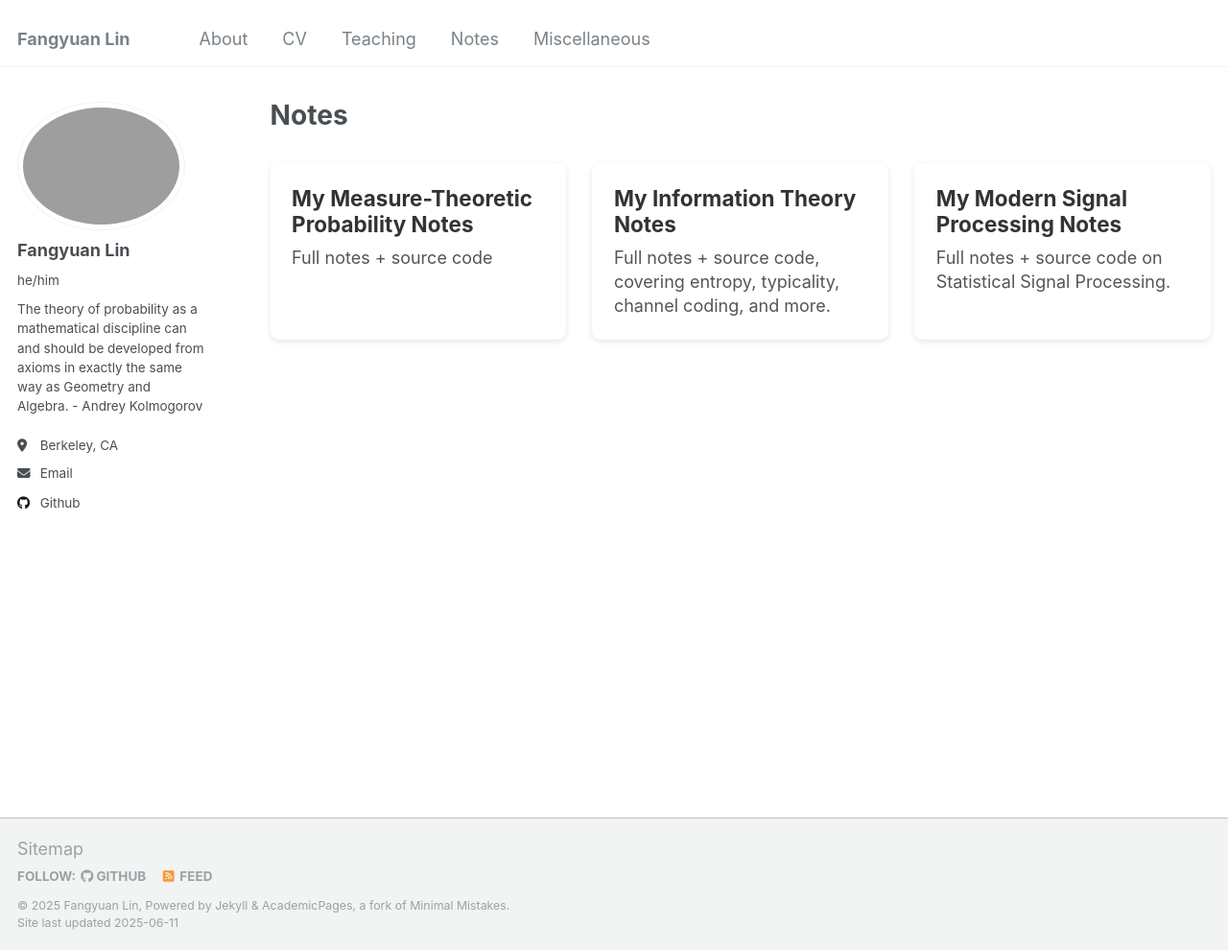
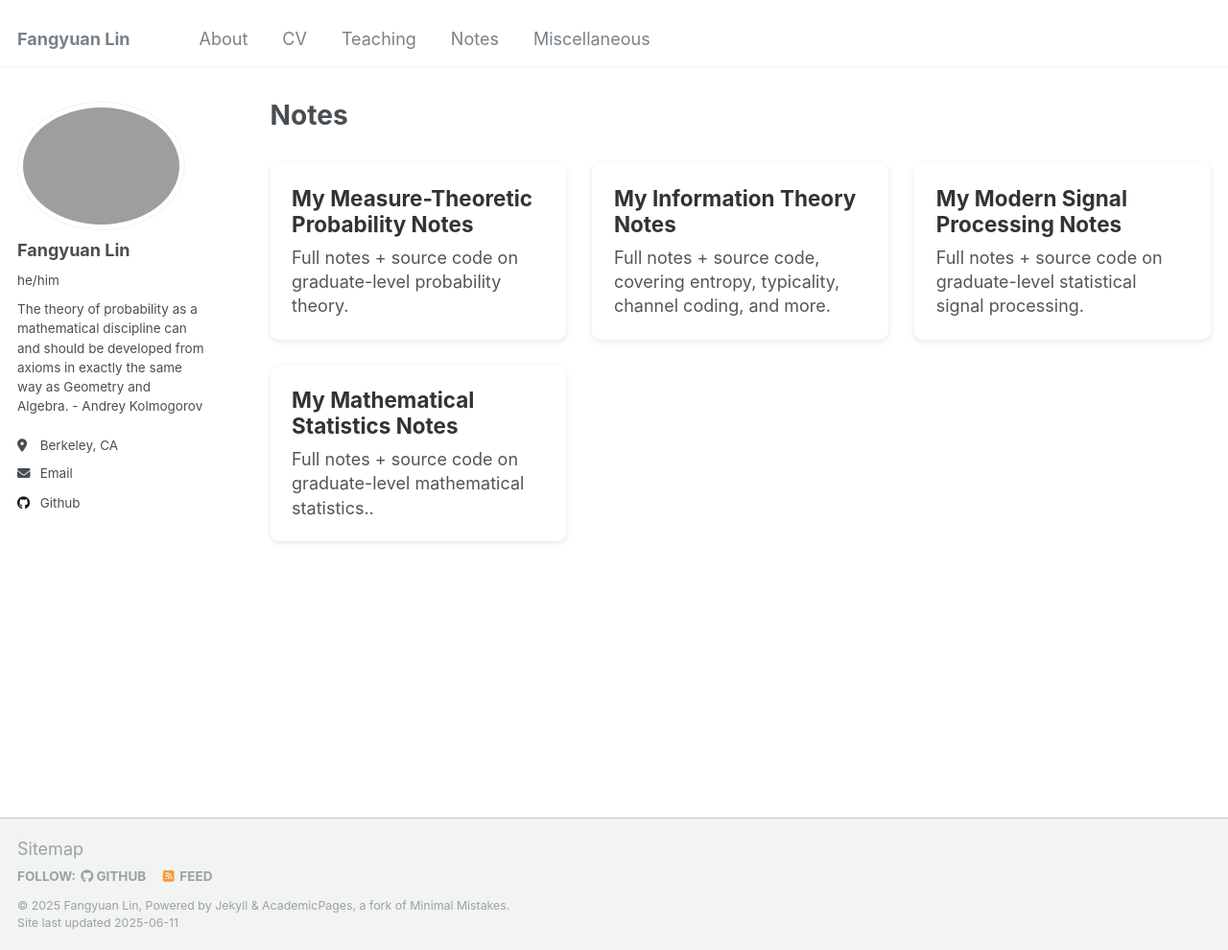
Before and after one commit to hongyingjia618/hongyingjia618.github.io, a Jekyll site: the page built from _pages/notes.md, in a window 1280 px wide and 990 px high. Shown: the whole window at 96% size. Built offline with Jekyll 4.4.1, drawn with Linux system fonts in a browser that asks for light colours.

Commit message:
Added mathematical statistics notes

```diff
--- a/_pages/notes.md
+++ b/_pages/notes.md
@@ -12,7 +12,7 @@ redirect_from:
 <div class="notes-grid">
   <article class="note-card">
     <h2><a href="https://www.overleaf.com/read/zpgnzggbqftw#f07866">My Measure-Theoretic Probability Notes</a></h2>
-    <p>Full notes + source code</p>
+    <p>Full notes + source code on graduate-level probability theory.</p>
   </article>
 
   <article class="note-card">
@@ -22,6 +22,11 @@ redirect_from:
 
   <article class="note-card">
     <h2><a href="https://www.overleaf.com/read/bqfzpxrbqcqh#7c9b51">My Modern Signal Processing Notes</a></h2>
-    <p>Full notes + source code on Statistical Signal Processing.</p>
+    <p>Full notes + source code on graduate-level statistical signal processing.</p>
+  </article>
+
+  <article class="note-card">
+    <h2><a href="https://www.overleaf.com/read/tgskpmyshcdn#3b59e6">My Mathematical Statistics Notes</a></h2>
+    <p>Full notes + source code on graduate-level mathematical statistics..</p>
   </article>
 </div>
```
Also changed, not shown: _pages/about.md (+1 -2 lines).
